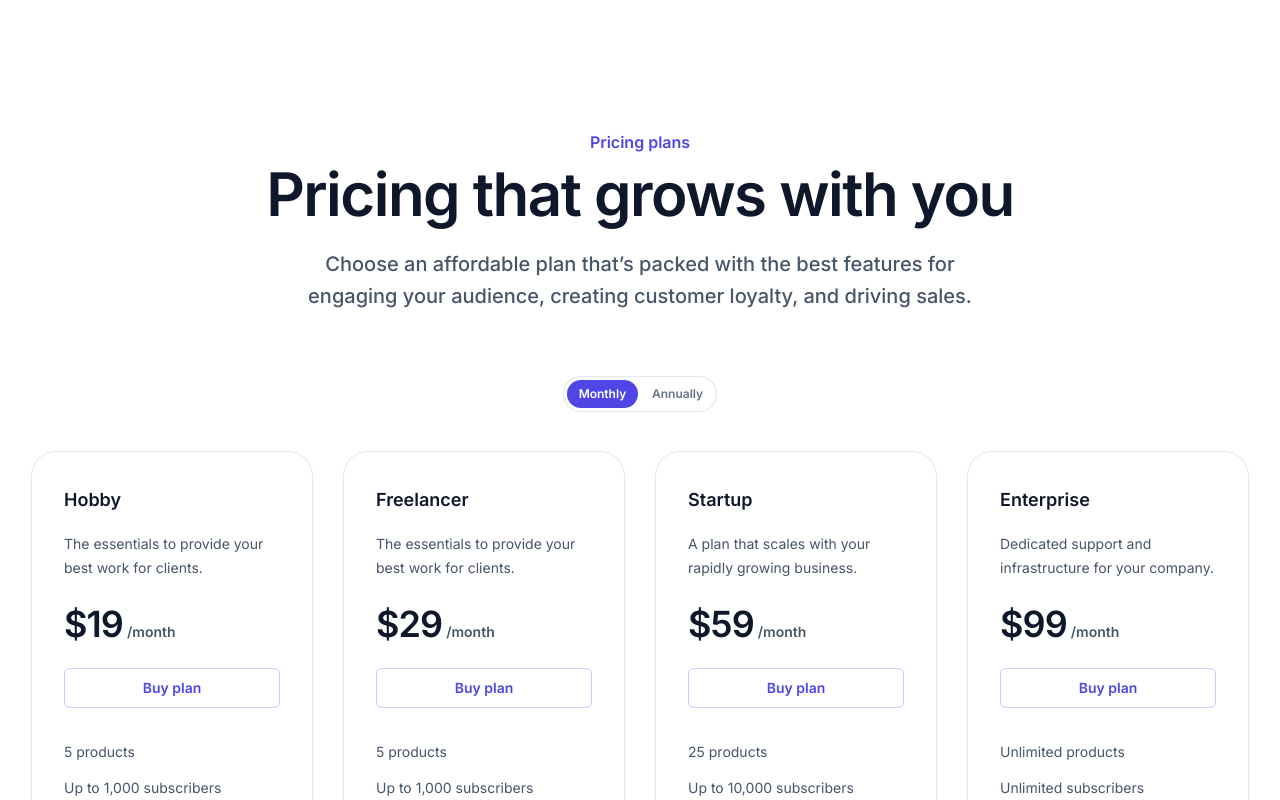
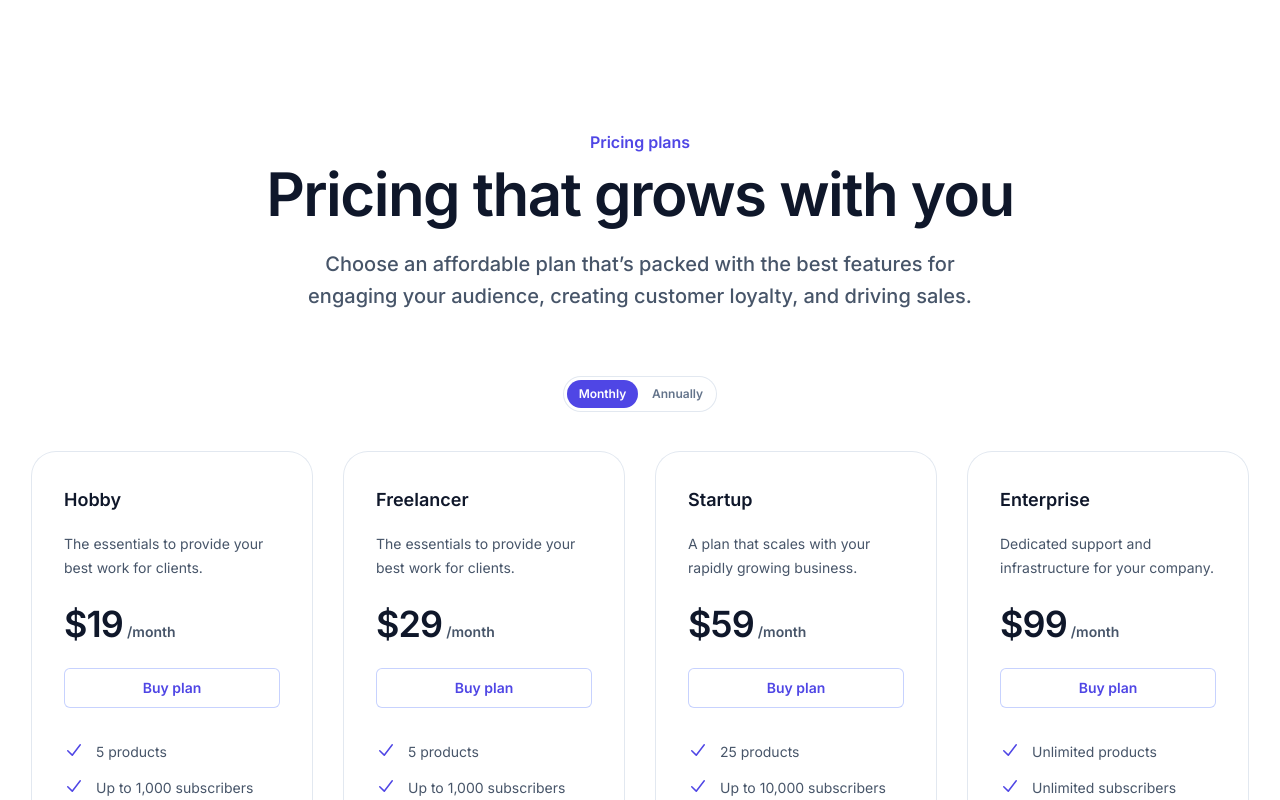
Before and after one commit to marekzelinka/pricing-plans, a React (Vite) app: page / in a window 1280 px wide. Shown: the top 800 px of the page. Built offline with nearby package versions, Linux system fonts and the light colour scheme.

Commit message:
add checkmark to feature list

```diff
--- a/package.json
+++ b/package.json
@@ -12,6 +12,7 @@
   },
   "dependencies": {
     "@headlessui/react": "^2.2.0",
+    "@heroicons/react": "^2.2.0",
     "clsx": "^2.1.1",
     "react": "^18.3.1",
     "react-dom": "^18.3.1",
--- a/src/App.tsx
+++ b/src/App.tsx
@@ -1,4 +1,5 @@
 import { Radio, RadioGroup } from "@headlessui/react";
+import { CheckIcon } from "@heroicons/react/20/solid";
 import { useState } from "react";
 import { frequencies } from "./data/frequencies";
 import { plans } from "./data/plans";
@@ -64,9 +65,15 @@ export default function PricingPlans() {
               >
                 Buy plan
               </a>
-              <ul className="mt-8 grid gap-3 text-sm/6 text-gray-600">
+              <ul className="mt-8 grid gap-3">
                 {plan.features.map((feature) => (
-                  <li key={feature}>{feature}</li>
+                  <li
+                    key={feature}
+                    className="flex gap-3 text-sm/6 text-gray-600"
+                  >
+                    <CheckIcon className="size-5 flex-none text-indigo-600" />
+                    {feature}
+                  </li>
                 ))}
               </ul>
             </div>
```
Also changed, not shown: 1 other file (tests, documents, lock files or other folders).
